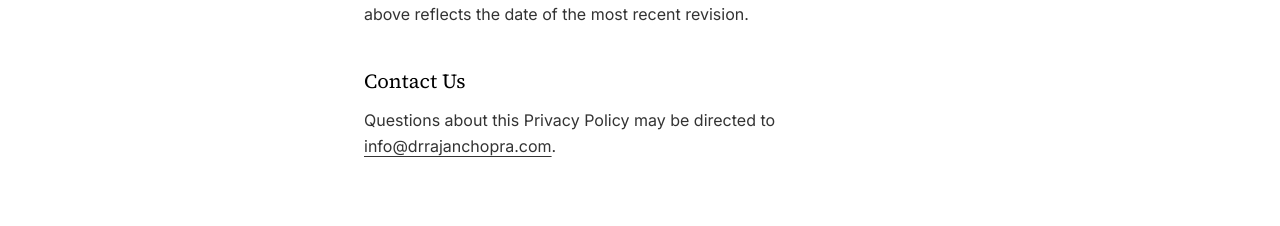
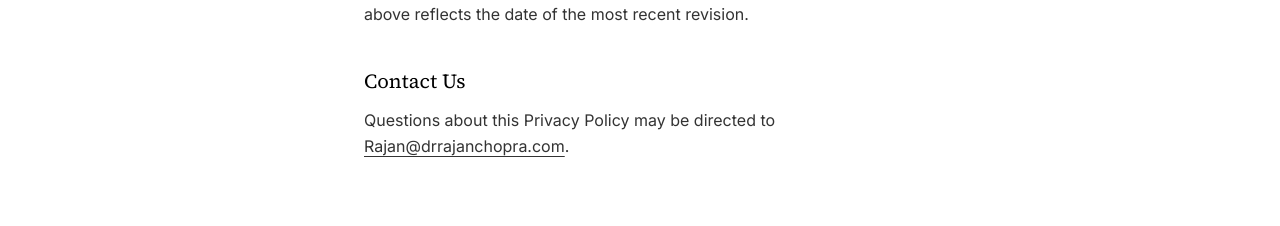
Before and after one commit to rajanchopra81/repo, a Next.js app: page /privacy in a window 1280 px wide. Shown: the part 2429-2655 px from the top of the page. Built offline with nearby package versions, Linux system fonts and the light colour scheme.

Commit message:
Update page.tsx

```diff
--- a/app/privacy/page.tsx
+++ b/app/privacy/page.tsx
@@ -164,8 +164,8 @@ export default function PrivacyPage() {
             <h2 className="font-serif text-xl text-ink-900">Contact Us</h2>
             <p className="mt-3">
               Questions about this Privacy Policy may be directed to{" "}
-              <a href="mailto:info@drrajanchopra.com" className="underline hover:text-navy">
-                info@drrajanchopra.com
+              <a href="mailto:Rajan@drrajanchopra.com" className="underline hover:text-navy">
+                Rajan@drrajanchopra.com
               </a>
               .
             </p>
```
